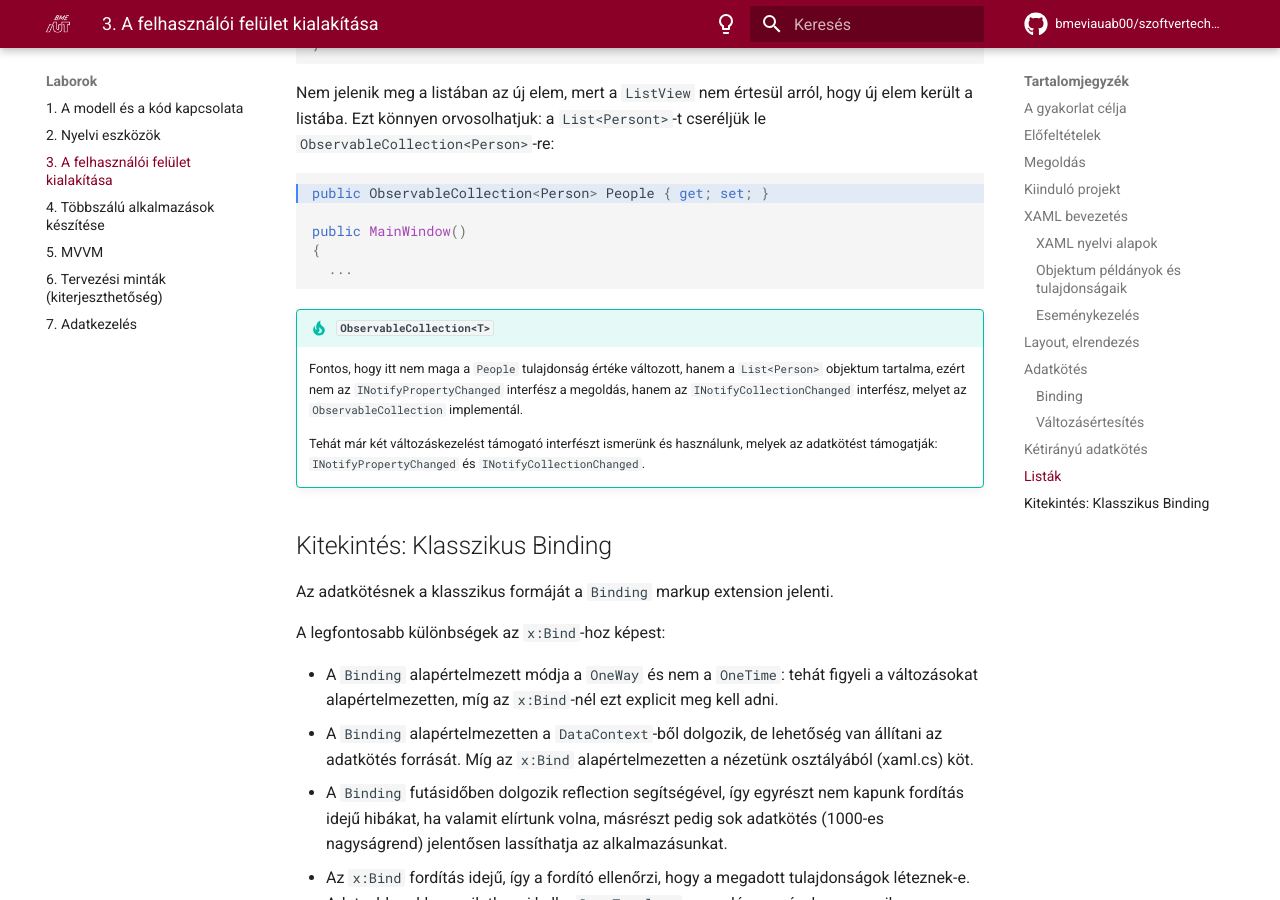
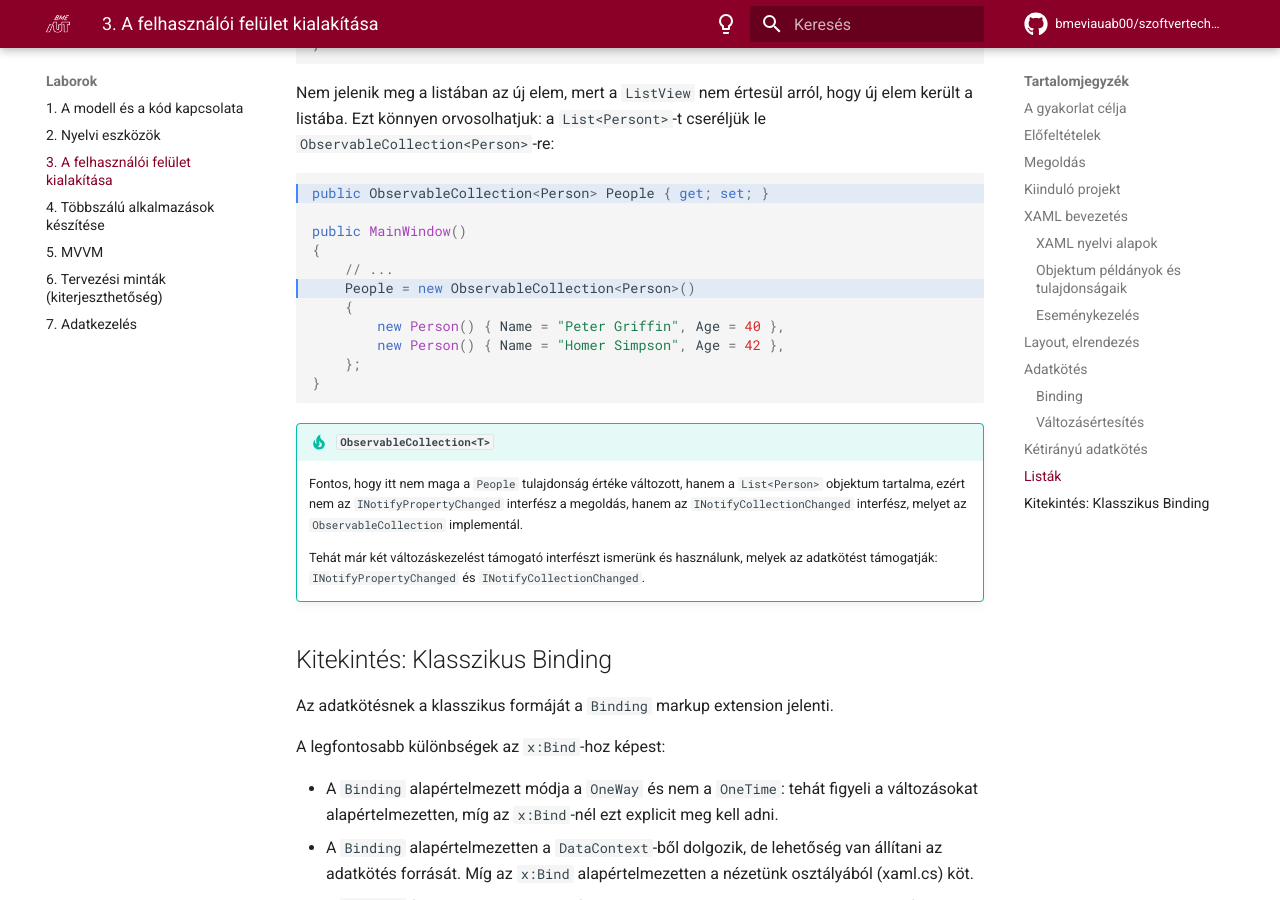
Before and after one commit to bmeviauab00/szoftvertechnikak, an MkDocs documentation site: the page built from docs/labor/3-felhasznaloi-felulet/index.md, in a window 1280 px wide and 900 px high, scrolled down 20428 px. Built offline with MkDocs 1.6.1 and Material for MkDocs 9.7.7, drawn with Linux system fonts in a browser that asks for light colours; emoji names are drawn with the system emoji font; comment, search, counter and statistics services are not loaded; the version menu is left out.

Commit message:
kiemelés

````diff
--- a/docs/labor/3-felhasznaloi-felulet/index.md
+++ b/docs/labor/3-felhasznaloi-felulet/index.md
@@ -699,8 +699,8 @@ public MainWindow()
 
     People = new List<Person>()
     {
-      new Person() { Name = "Peter Griffin", Age = 40 },
-      new Person() { Name = "Homer Simpson", Age = 42 },
+        new Person() { Name = "Peter Griffin", Age = 40 },
+        new Person() { Name = "Homer Simpson", Age = 42 },
     };
 }
 ```
@@ -763,12 +763,18 @@ private void AddButton_Click(object sender, RoutedEventArgs e)
 
 Nem jelenik meg a listában az új elem, mert a `ListView` nem értesül arról, hogy új elem került a listába. Ezt könnyen orvosolhatjuk: a `List<Persont>`-t cseréljük le `ObservableCollection<Person>`-re:
 
-```csharp hl_lines="1"
+```csharp hl_lines="1 6"
 public ObservableCollection<Person> People { get; set; }
 
 public MainWindow()
 {
-  ...
+    // ...
+    People = new ObservableCollection<Person>()
+    {
+        new Person() { Name = "Peter Griffin", Age = 40 },
+        new Person() { Name = "Homer Simpson", Age = 42 },
+    };
+}
 ```
 
 !!! tip "`ObservableCollection<T>`"
````
